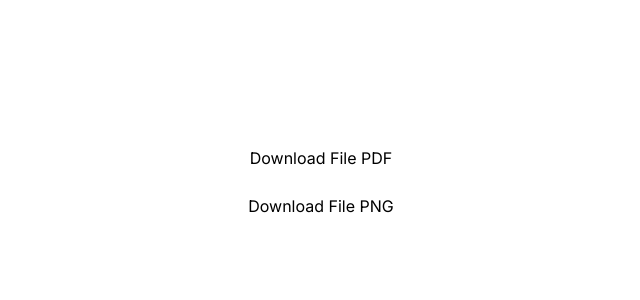
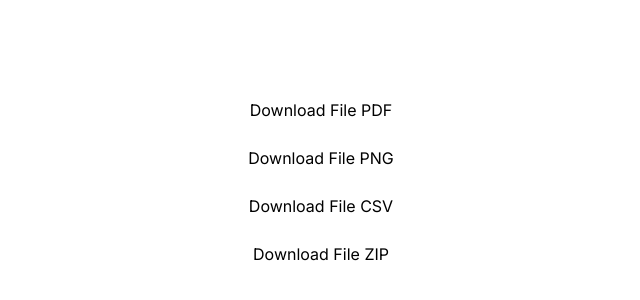
Before and after one commit to AxelSalim/process_download_file, a Next.js app: page / in a window 1280 px wide. Shown: the part 218-518 px from the top of the page, without its empty margins (319-959 px from the left). Built offline with nearby package versions, Linux system fonts and the light colour scheme.

Commit message:
ajout du bouton pour le csv et le zip

```diff
--- a/src/app/page.tsx
+++ b/src/app/page.tsx
@@ -5,6 +5,9 @@ import Image from "next/image";
 export default function Home() {
 
   const PDF_FILE_URL = 'http://localhost:3000/file_pdf.pdf'
+  const PNG_FILE_URL = 'http://localhost:3000/file_png.png'
+  const CSV_FILE_URL = 'http://localhost:3000/file_csv.xlsx'
+  const ZIP_FILE_URL = 'http://localhost:3000/file_zip.zip'
 
   const dowloadFileAtURL = async (url: any) => {
     const fileName = url.split("/").pop()
@@ -18,7 +21,9 @@ export default function Home() {
   return (
     <div className="App">
       <button onClick={() => {dowloadFileAtURL(PDF_FILE_URL)}}>Download File PDF</button>
-      <button onClick={() => {dowloadFileAtURL(PDF_FILE_URL)}}>Download File PNG</button>
+      <button onClick={() => {dowloadFileAtURL(PNG_FILE_URL)}}>Download File PNG</button>
+      <button onClick={() => {dowloadFileAtURL(CSV_FILE_URL)}}>Download File CSV</button>
+      <button onClick={() => {dowloadFileAtURL(ZIP_FILE_URL)}}>Download File ZIP</button>
     </div>
   );
 }
```
